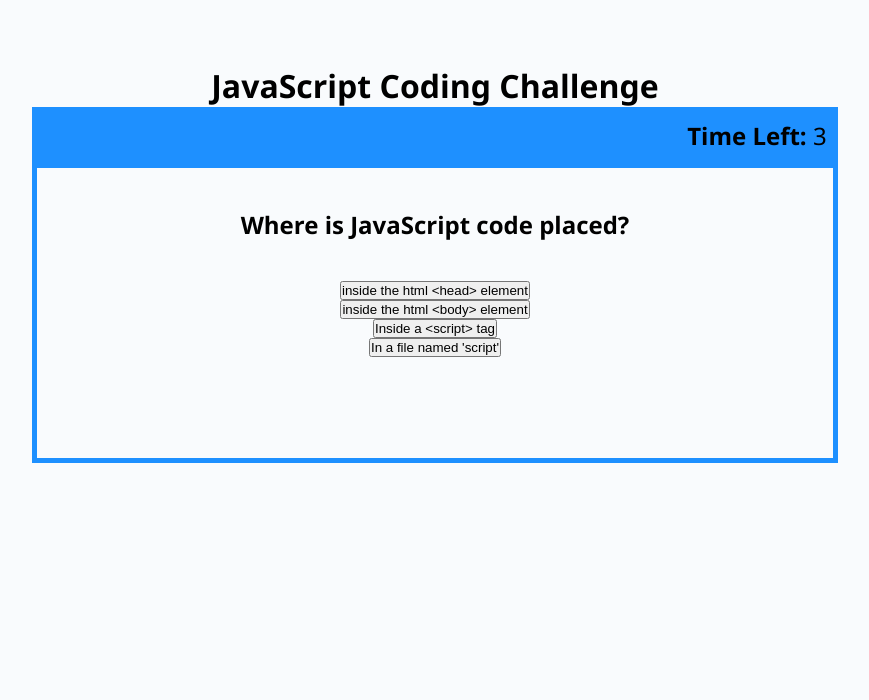
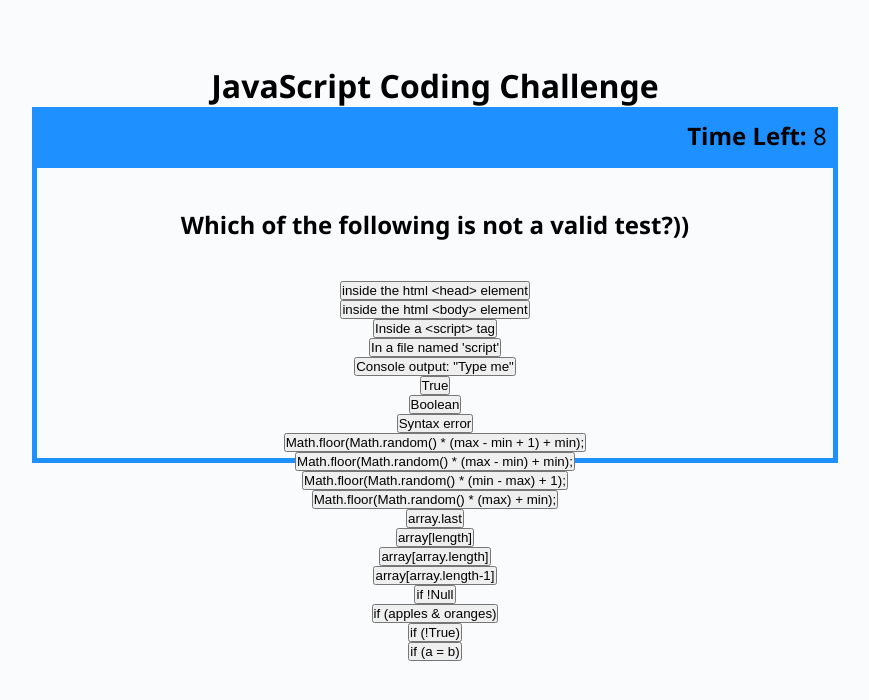
Before and after one commit to vloebel/jsquiz, a plain HTML site: page index.html in a window 1280 px wide. Both pictures are taken after a click on the button "Start". Shown: the whole page, without its empty margins (205-1074 px from the left). Drawn offline with Linux system fonts and the light colour scheme.

Commit message:
moved button creation out of subroutine into main body

```diff
--- a/Assets/js/quiz-questions.js
+++ b/Assets/js/quiz-questions.js
@@ -8,14 +8,14 @@ const qArr = [
     opt2: 'inside the html <body> element',
     opt3: 'Inside a <script> tag',
     opt4: 'In a file named \'script\'',
-    solution: 3
+    solution: '3'
   },
   { q: 'What is the result of the following code: \n return(is_string("Type me"))',
     opt1: 'Console output\: "Type me"',
     opt2: 'True',
     opt3: 'Boolean',
     opt4: 'Syntax error',
-    solution: 2
+    solution: '2'
   },
 
   { q: 'Assuming min < max, how do you generate a random integer between min and max (inclusive)',
@@ -23,7 +23,7 @@ const qArr = [
     opt2: 'Math.floor(Math.random() * (max - min) + min);',
     opt3: 'Math.floor(Math.random() * (min - max) + 1);',
     opt4: 'Math.floor(Math.random() * (max) + min);',
-    solution: 1
+    solution: '1'
   },
 
   { q: 'How do you access the last element in an array?',
@@ -31,12 +31,11 @@ const qArr = [
     opt2: 'array[length]',
     opt3: 'array[array.length]',
     opt4: 'array[array.length-1]',
-    ans: 4
+    ans: '4'
 },
 { q: 'Which of the following is not a valid test?))',
     opt1: 'if !Null',
     opt2: 'if (apples & oranges)',
     opt3: 'if (!True)',
     opt4: 'if (a = b)',
-    solution: 2
   }]
--- a/Assets/js/script.js
+++ b/Assets/js/script.js
@@ -1,10 +1,9 @@
-
+const TOTALTIME = 10;   // total time for game
 const TIMEPENALTY = 5; // penalty in seconds for wrong answer
 var penalty = false; // penalty flag
 var user = { initials: '', score: 0 };
 
-//button number of correct answer for current question
-var correctAnswer='';
+var correctAnswer=''; //Button number of aQrr[i].solution
 
 var timeLeft = 5; // countdown varible
 var gameOver = false;
@@ -44,20 +43,26 @@ var gameOver = false;
     //output wrong and deduct time penalty//
 
 // end loop through questions
-
-
+//******************************************
+// FUNCTION startGame ()
+//******************************************
+// Start the clock
+// --for each tick, decrement time left
+// --subtract penalty, if any
+// --if timer <= 0 set gameOver flag
+// CALL runGame ()
+//******************************************
 function startGame() {
-
+  timeLeft = TOTALTIME;
   var gameClock = setInterval(function () {
-    timerEl.textContent = ' ' + --timeLeft;
+    --timeLeft;
+    timerEl.textContent = ' ' + timeLeft;
     console.log('time left: ' + timeLeft);
-    //if global penalty is set, subtract extra time
-
     if (penalty) {
       timeLeft -= TIMEPENALTY;
       penalty = false;
     }
-    // set flag if we've run out of time
+    // set flag if time is up
     // otherwise update clock on screen
     if (timeLeft <= 0) {
       gameOver = true;
@@ -68,10 +73,9 @@ function startGame() {
 
   runGame();
 
-}
+} //startGame
 
-/*This code is supposed to run while the clock ticks */
-/* But nothing seems to make that work */
+
 
 // Clear the screen
 // display the next question and response buttons
@@ -130,8 +134,7 @@ function nextQuestion(j) {
   // create a button for each of 4 answers
   // call configureButton to style the buttons
   // and attach event listeners
-  // TBD? This might be possible in a single
-  // loop using template literals? for another day...
+  // TBD? Don't need to create new buttons each time...
   var opt1El = document.createElement('button');
   opt1El.textContent = qArr[j].opt1;
   opt1El.id = '1';
@@ -160,14 +163,17 @@ function nextQuestion(j) {
 
 //**********************************
 // FUNCTION runGame()
-// builds
+// builds the questions
 function runGame() {
   // remove the start button
-
   startBtnEl.remove();
   //build the next question
-  var i = 0;
-  nextQuestion(i);
+  for (var i = 0; i < qArr.length; i++) {
+
+    nextQuestion(i);
+
+  }
+
 }
 
 
@@ -182,7 +188,7 @@ var startBtnEl = document.querySelector('#start-btn');
 var timerEl = document.querySelector('#timeleft');
 var startPromptEl = document.querySelector('#start-prompt');
 var answerFeedbackEl = document.querySelector('#feedback');
-// var nextQuestionEL = document.querySelector('#next-question');
+
 
 // retrieve LAST high score and initials and display on screen
 
@@ -192,7 +198,6 @@ startPromptEl.textContent = 'Click Start to Begin Timed Quiz';
 answerFeedbackEl.textContent = '';
 startBtnEl.addEventListener("click", function () {
   // remove the start button
-  startBtnEl.remove();
   startGame()
 });
 
```
Also changed, not shown: index.html (+1 -2 lines), 3 other files.
